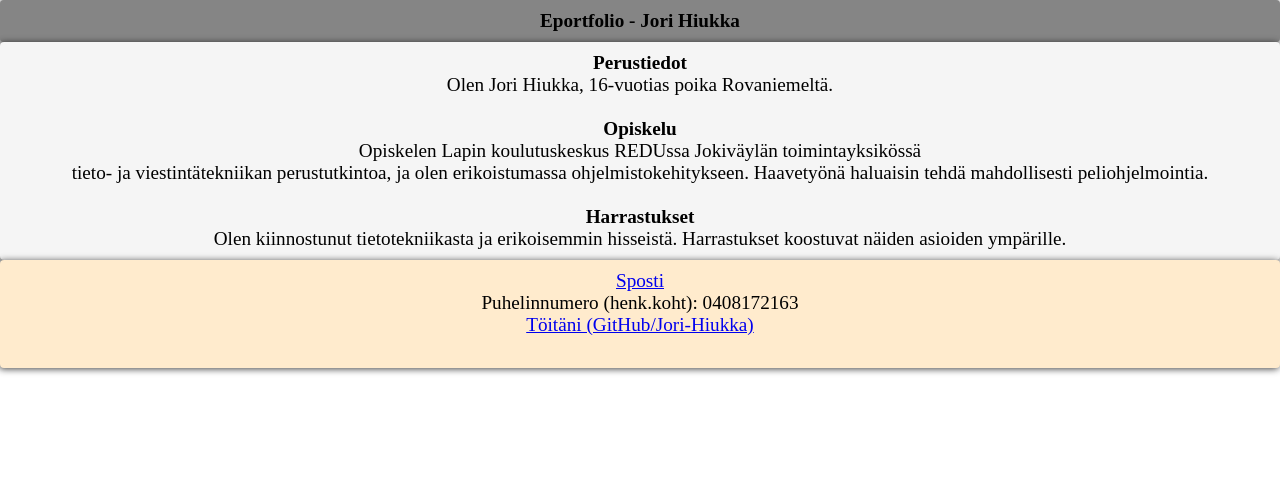
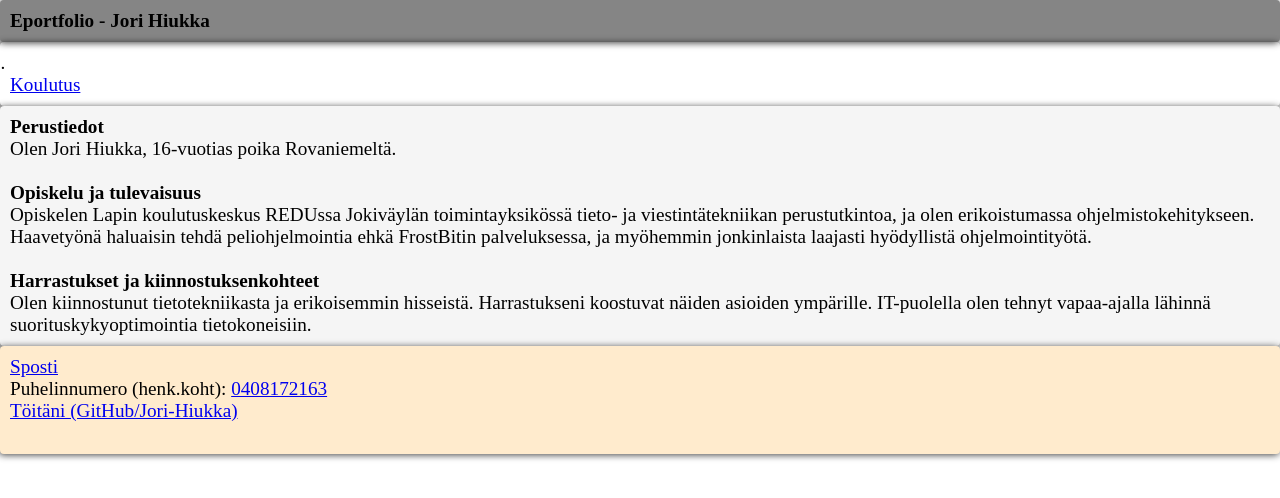
Before and after one commit to Jori-Hiukka/Eportfolio, a plain HTML site: page index.html in a window 1280 px wide. Drawn offline with Linux system fonts and the light colour scheme; a web font is replaced by a local one.

Commit message:
7.9.-23 Sisältöä

```diff
--- a/index.html
+++ b/index.html
@@ -12,18 +12,22 @@
 </head>
 <body class = "grid-container">
 <header class="header"><b> Eportfolio - Jori Hiukka</b></header>
-
+<nav class="nav">
+<ol>
+  <li class="Koulutus"></li><a href="koulutus.html">Koulutus</a></li>
+</ol>
 </nav>
 <article class="main"> <p><b>Perustiedot</b></p>
   Olen Jori Hiukka, 16-vuotias poika Rovaniemeltä.<br></br>
-  <p><b>Opiskelu</b>
-  <p>Opiskelen Lapin koulutuskeskus REDUssa Jokiväylän toimintayksikössä <br> tieto- ja viestintätekniikan perustutkintoa, ja olen erikoistumassa ohjelmistokehitykseen. Haavetyönä haluaisin tehdä mahdollisesti peliohjelmointia.</p>
+  <p><b>Opiskelu ja tulevaisuus</b>
+  <p>Opiskelen Lapin koulutuskeskus REDUssa Jokiväylän toimintayksikössä tieto- ja viestintätekniikan perustutkintoa, ja olen erikoistumassa ohjelmistokehitykseen.
+    Haavetyönä haluaisin tehdä peliohjelmointia ehkä FrostBitin palveluksessa, ja myöhemmin jonkinlaista laajasti hyödyllistä ohjelmointityötä.</p>
   <br>
-  <b>Harrastukset</b><br>
-    Olen kiinnostunut tietotekniikasta ja erikoisemmin hisseistä. Harrastukset koostuvat näiden asioiden ympärille.
+  <b>Harrastukset ja kiinnostuksenkohteet</b><br>
+    Olen kiinnostunut tietotekniikasta ja erikoisemmin hisseistä. Harrastukseni koostuvat näiden asioiden ympärille. IT-puolella olen tehnyt vapaa-ajalla lähinnä suorituskykyoptimointia tietokoneisiin.
   </article>
  <footer class="footer">
-  <a href="mailto:jori.hiukka@gmail.com">Sposti</a><p>Puhelinnumero (henk.koht): 0408172163 <a href="https://github.com/Jori-Hiukka"><br>Töitäni (GitHub/Jori-Hiukka)<br></br></a></p>
+  <a href="mailto:jori.hiukka@gmail.com">Sposti</a><p>Puhelinnumero (henk.koht): <a href="tel:+358-408172163">0408172163</a> <a href="https://github.com/Jori-Hiukka"><br>Töitäni (GitHub/Jori-Hiukka)<br></br></a></p>
 </footer>
 </body>
 </html>
--- a/style.css
+++ b/style.css
@@ -42,7 +42,7 @@
 
     padding: 10px;
 
-    text-align: center;
+    text-align: start;
     height:100%;
 
     grid-template-areas:
```
Also changed, not shown: koulutus.html (+7 -3 lines).
